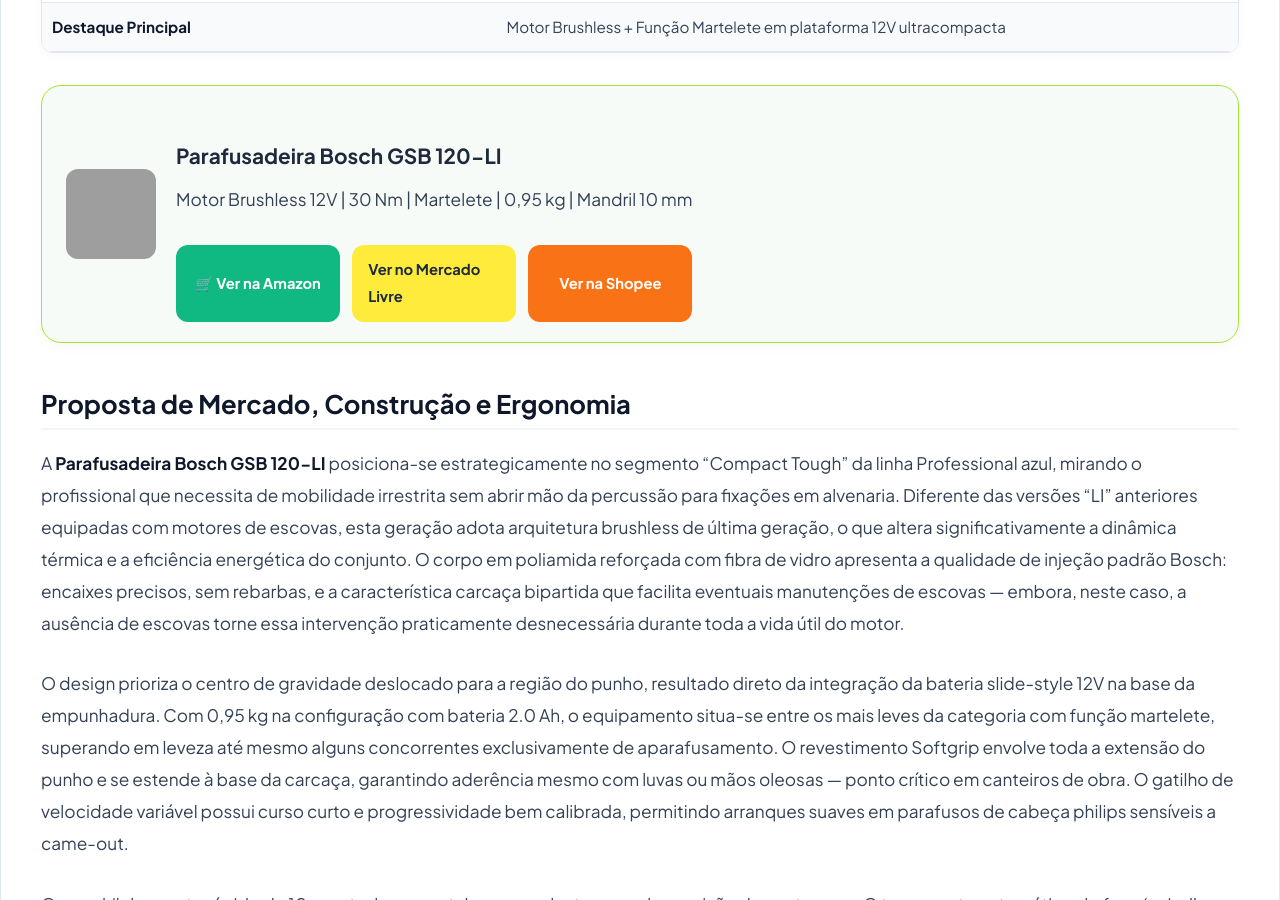
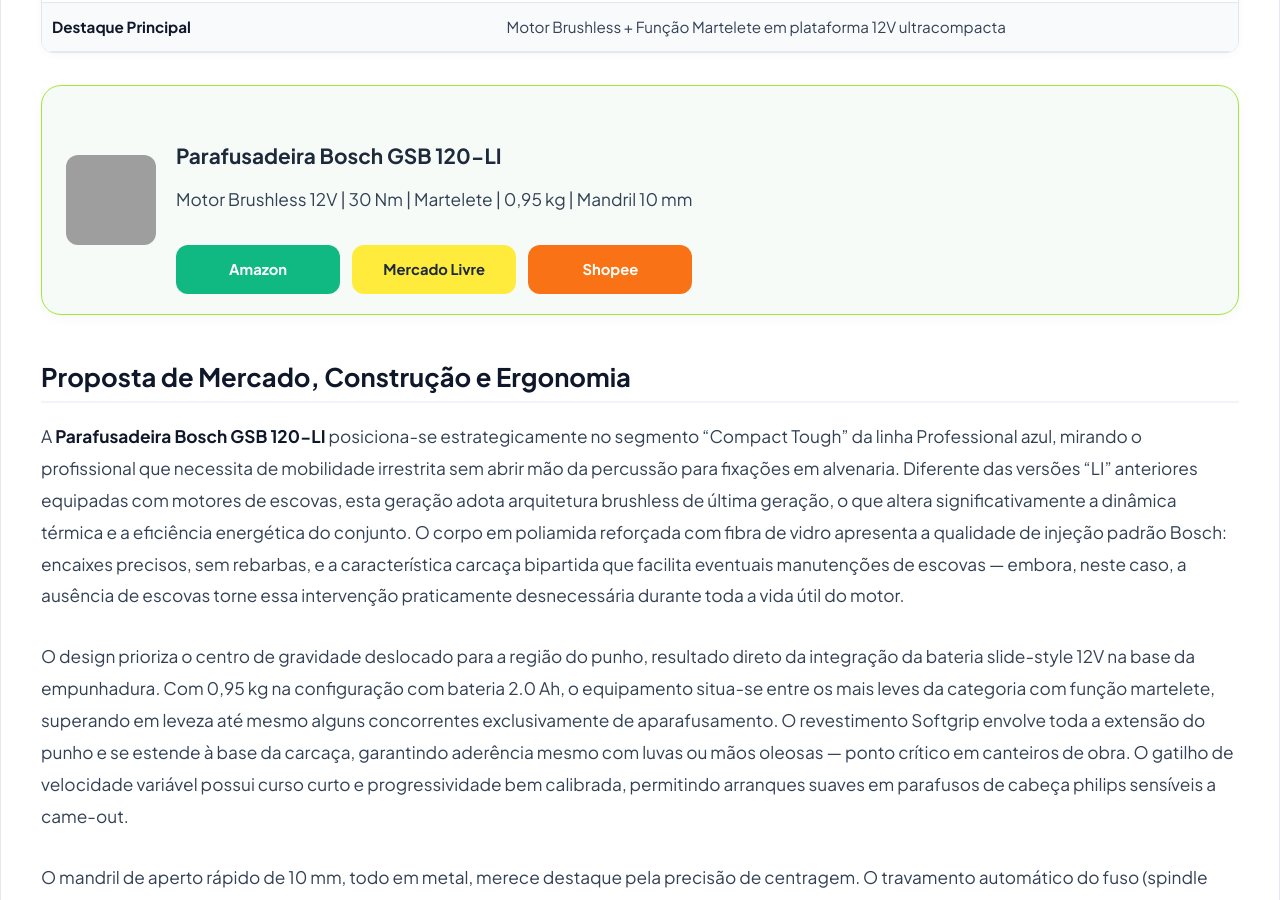
Before and after one commit to membroequipe/SiteReview, a Jekyll site: the page built from _posts/2026-10-22-review-parafusadeira-bosch-gsb-120-li.md, in a window 1280 px wide and 900 px high, scrolled down 2540 px. Built offline with Jekyll 4.4.1, drawn with Linux system fonts in a browser that asks for light colours; some of the changed text lies outside the part shown; grey boxes are pictures that could not be loaded.

Commit message:
Update 2026-10-22-review-parafusadeira-bosch-gsb-120-li.md

```diff
--- a/_posts/2026-10-22-review-parafusadeira-bosch-gsb-120-li.md
+++ b/_posts/2026-10-22-review-parafusadeira-bosch-gsb-120-li.md
@@ -82,15 +82,15 @@
 <div class="product-card-affiliate" style="margin: 30px 0;">
   <div class="product-card-body">
     <div class="product-card-img">
-      <img src="{{ '/assets/images/posts/review-parafusadeira-bosch-gsb-120-li.jpg' | relative_url }}" alt="Parafusadeira Bosch GSB 120-LI">
+      <img src="{{ '/assets/images/posts/parafusadeira-bosch-gsb-120-li.png' | relative_url }}" alt="Parafusadeira Bosch GSB 120-LI">
     </div>
     <div class="product-card-info">
       <h3 class="product-card-title">Parafusadeira Bosch GSB 120-LI</h3>
       <p class="product-card-subtitle">Motor Brushless 12V | 30 Nm | Martelete | 0,95 kg | Mandril 10 mm</p>
       <div class="product-card-buttons">
-        <a href="SEU_LINK_AMAZON" target="_blank" rel="nofollow sponsored" class="btn-store btn-amazon-green">🛒 Ver na Amazon</a>
-        <a href="SEU_LINK_MERCADO_LIVRE" target="_blank" rel="nofollow sponsored" class="btn-store btn-ml-yellow">Ver no Mercado Livre</a>
-        <a href="SEU_LINK_SHOPEE" target="_blank" rel="nofollow sponsored" class="btn-store btn-shopee-red">Ver na Shopee</a>
+        <a href="SEU_LINK_AMAZON" target="_blank" rel="nofollow sponsored" class="btn-store btn-amazon-green">Amazon</a>
+        <a href="SEU_LINK_MERCADO_LIVRE" target="_blank" rel="nofollow sponsored" class="btn-store btn-ml-yellow">Mercado Livre</a>
+        <a href="SEU_LINK_SHOPEE" target="_blank" rel="nofollow sponsored" class="btn-store btn-shopee-red">Shopee</a>
       </div>
     </div>
   </div>
@@ -238,15 +238,15 @@
 <div class="product-card-affiliate" style="margin: 30px 0;">
   <div class="product-card-body">
     <div class="product-card-img">
-      <img src="{{ '/assets/images/posts/review-parafusadeira-bosch-gsb-120-li.jpg' | relative_url }}" alt="Parafusadeira Bosch GSB 120-LI">
+      <img src="{{ '/assets/images/posts/parafusadeira-bosch-gsb-120-li.png' | relative_url }}" alt="Parafusadeira Bosch GSB 120-LI">
     </div>
     <div class="product-card-info">
       <h3 class="product-card-title">Parafusadeira Bosch GSB 120-LI</h3>
       <p class="product-card-subtitle">Motor Brushless 12V | 30 Nm | Martelete | 0,95 kg | Mandril 10 mm</p>
       <div class="product-card-buttons">
-        <a href="SEU_LINK_AMAZON" target="_blank" rel="nofollow sponsored" class="btn-store btn-amazon-green">🛒 Ver na Amazon</a>
-        <a href="SEU_LINK_MERCADO_LIVRE" target="_blank" rel="nofollow sponsored" class="btn-store btn-ml-yellow">Ver no Mercado Livre</a>
-        <a href="SEU_LINK_SHOPEE" target="_blank" rel="nofollow sponsored" class="btn-store btn-shopee-red">Ver na Shopee</a>
+        <a href="SEU_LINK_AMAZON" target="_blank" rel="nofollow sponsored" class="btn-store btn-amazon-green">Amazon</a>
+        <a href="SEU_LINK_MERCADO_LIVRE" target="_blank" rel="nofollow sponsored" class="btn-store btn-ml-yellow">Mercado Livre</a>
+        <a href="SEU_LINK_SHOPEE" target="_blank" rel="nofollow sponsored" class="btn-store btn-shopee-red">Shopee</a>
       </div>
     </div>
   </div>
```
Also changed, not shown: other parts of _posts/2026-10-22-review-parafusadeira-bosch-gsb-120-li.md (+1 -1 lines).
